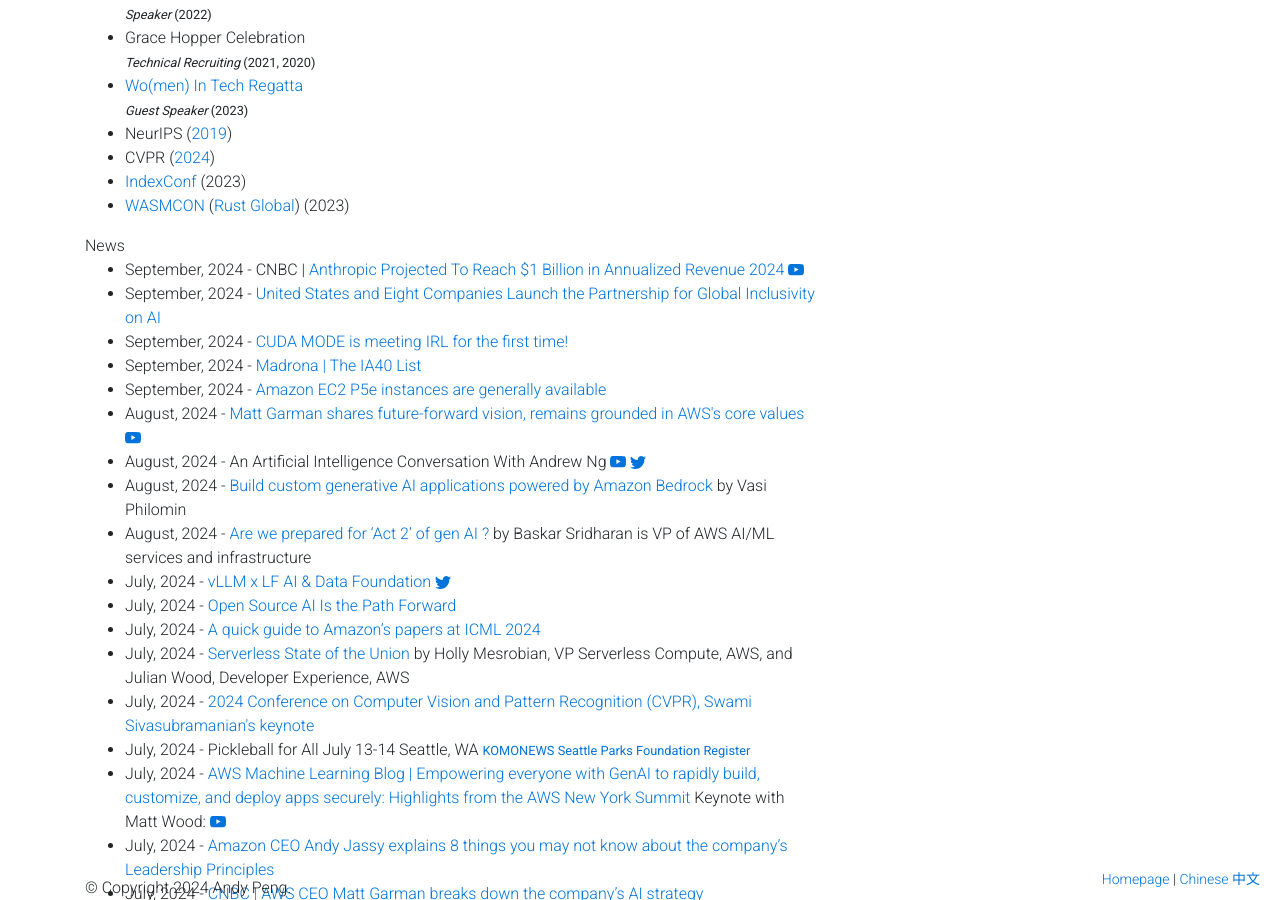
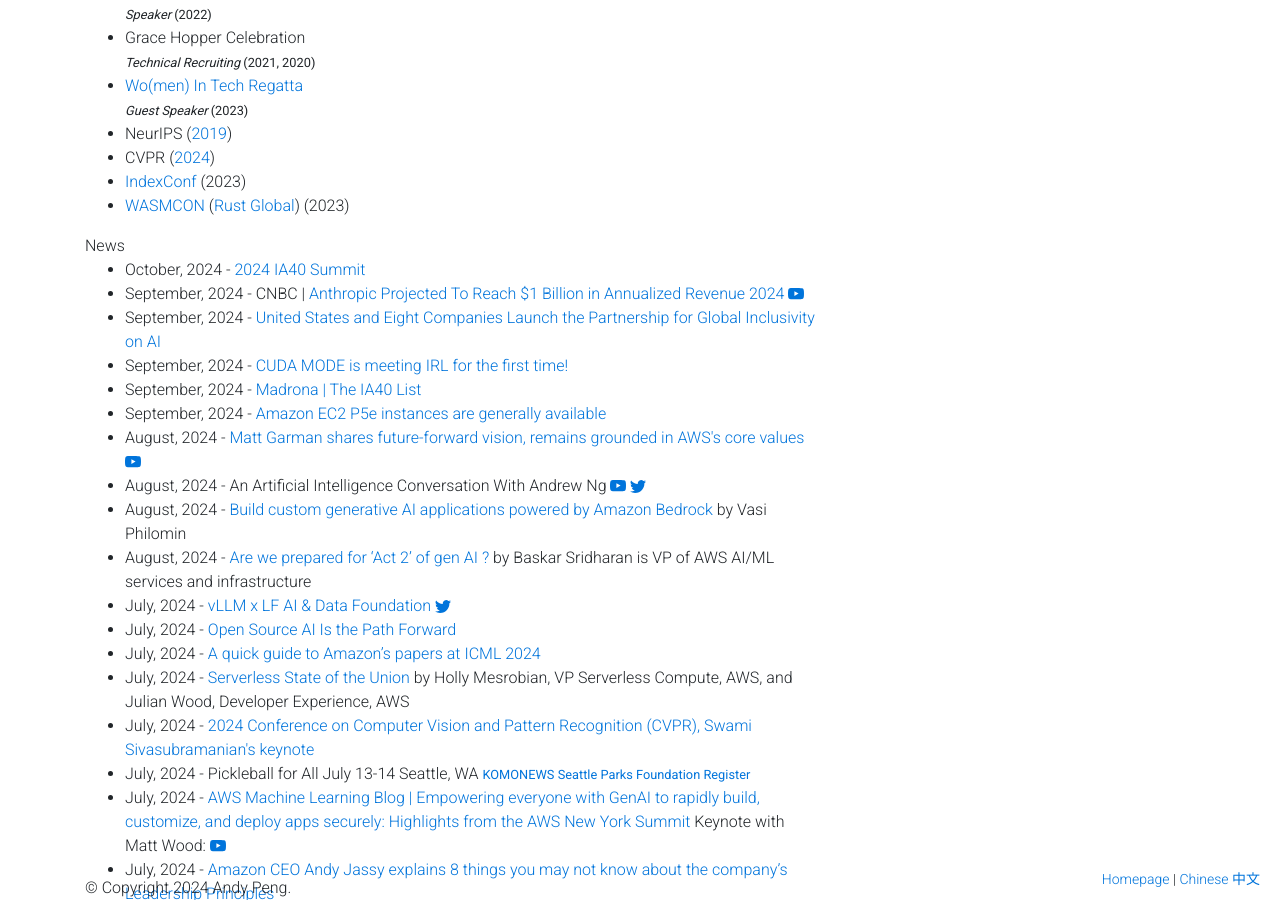
Before and after one commit to gfw001/gfw001.github.io, a Jekyll site: the page portfolio.html, which Jekyll copies as it is, in a window 1280 px wide and 900 px high, scrolled down 1592 px. Built offline with Jekyll 4.4.1, drawn with Linux system fonts in a browser that asks for light colours; nearby versions of some CDN libraries; an icon font too large for the unit is left out; a style sheet for code colours, icons or effects is not loaded.

Commit message:
Update portfolio.html

```diff
--- a/portfolio.html
+++ b/portfolio.html
@@ -333,6 +333,9 @@
 
       News
 	<ul>
+	<li>
+	       October, 2024 - <a href="https://aspiringforintelligence.substack.com/p/highlights-from-the-2024-ia40-summit">2024 IA40 Summit</a>
+	</li>
 	<li>
 	       September, 2024 - CNBC | <a href="https://www.theinformation.com/briefings/anthropic-reportedly-projected-to-reach-1-billion-in-annualized-revenue-this-year">Anthropic Projected To Reach $1 Billion in Annualized Revenue 2024</a> <a href="https://www.youtube.com/watch?v=szUF4D8NoJM&ab_channel=CNBCTelevision">
 		<svg xmlns="http://www.w3.org/2000/svg" width="16" height="16" fill="currentColor" class="bi bi-youtube" viewBox="0 0 16 16">
```
